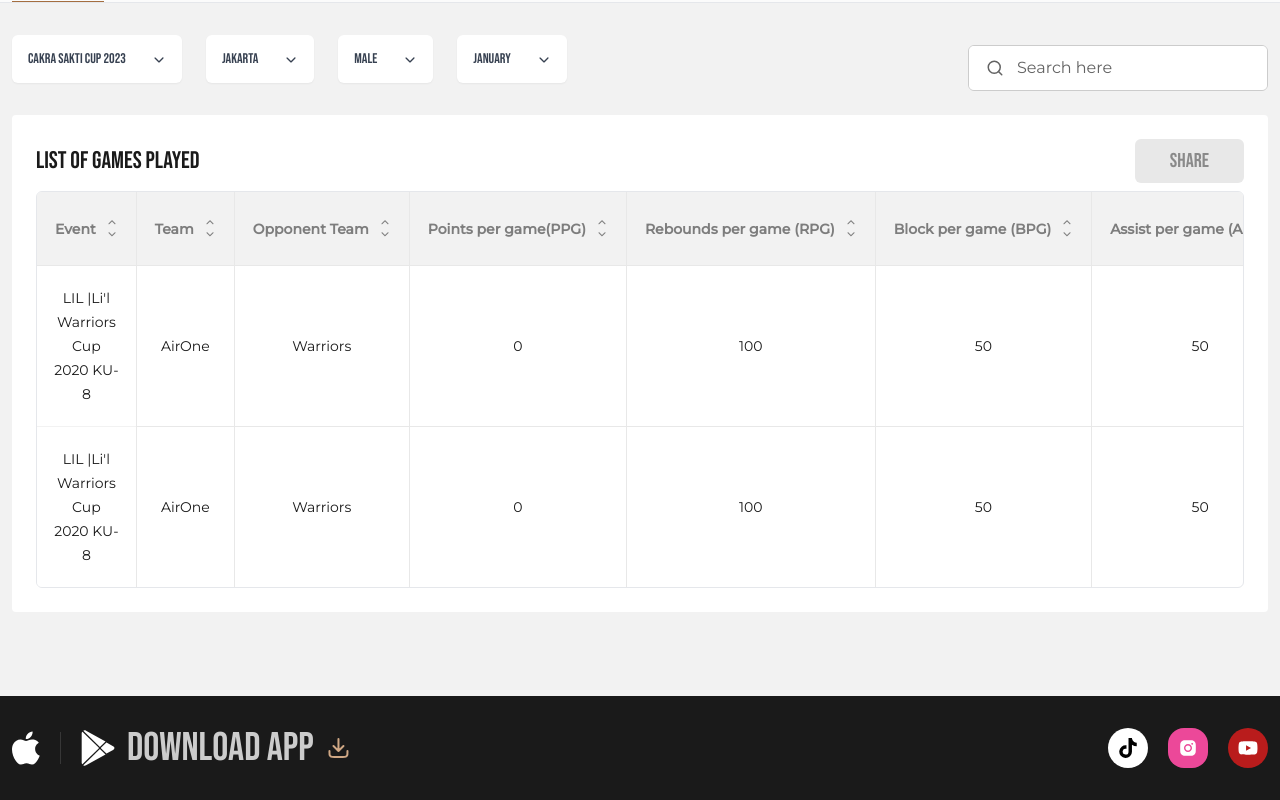
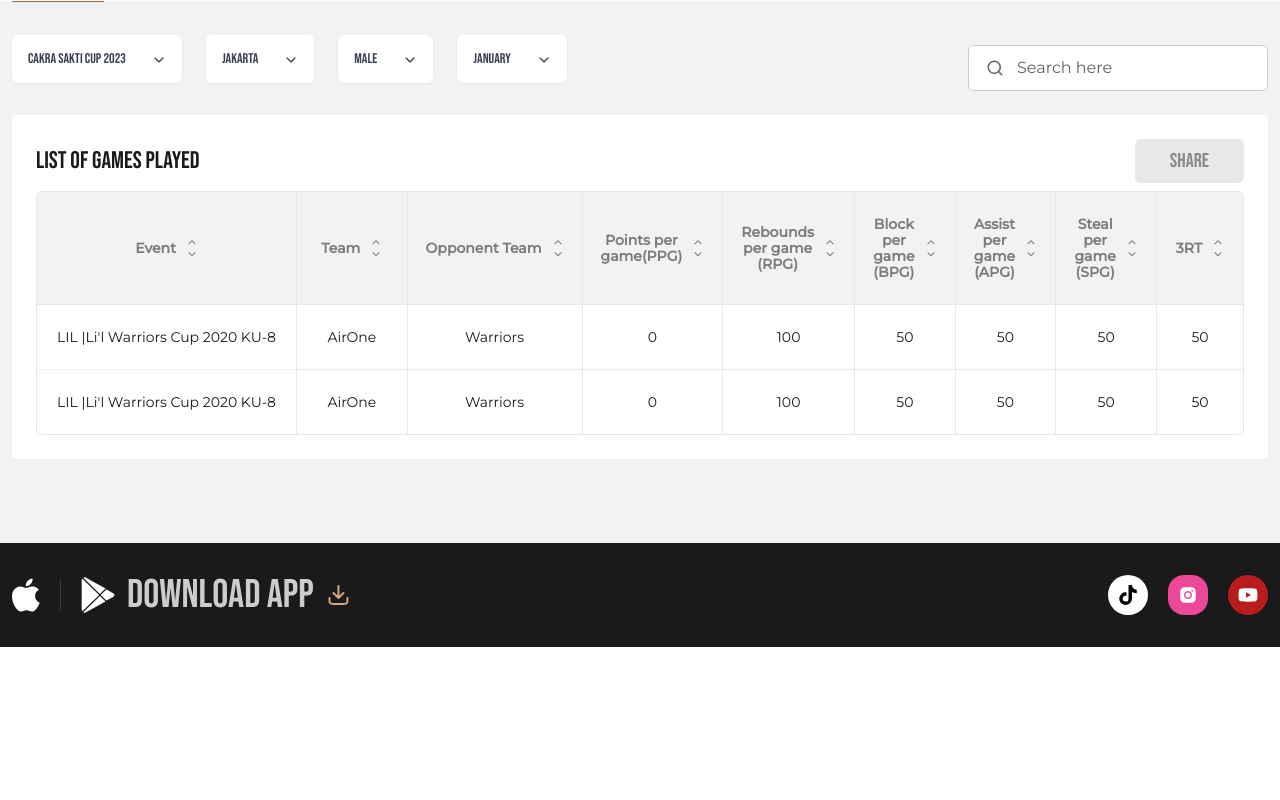
Before and after one commit to Abdullah-Al-Akash/fotogrid-frontend, a React (Vite) app: page /players in a window 1280 px wide. Shown: the part 1349-2149 px from the top of the page. After the commit the page ends 1996 px from the top, so only its background shows below. Built offline with nearby package versions, Linux system fonts and the light colour scheme.

Commit message:
solve scroll bar issue in players page

```diff
--- a/src/Components/Players/taps/Stats.jsx
+++ b/src/Components/Players/taps/Stats.jsx
@@ -60,32 +60,42 @@ const Stats = () => {
                   </th>
                   <th className="text-[14px] md:w-[103px]  text-[#7D7D7D] p-[24px] border border-[#E8E8E8] border-t-0">
                     <button className="flex items-center justify-center gap-[10px] text-center w-full">
-                      <span>Points per game(PPG)</span>{" "}
+                      <span className="whitespace-normal">
+                        Points per game(PPG)
+                      </span>{" "}
                       <img src="/Arrow.png" alt="drop down" />
                     </button>
                   </th>
                   <th className="text-[14px]  md:w-[103px] text-[#7D7D7D] p-[24px] border border-[#E8E8E8] border-t-0">
                     <button className="flex items-center justify-center gap-[10px] text-center w-full">
-                      <span>Rebounds per game (RPG)</span>{" "}
+                      <span className="whitespace-normal">
+                        Rebounds per game (RPG)
+                      </span>{" "}
                       <img src="/Arrow.png" alt="drop down" />
                     </button>
                   </th>
                   <th className="text-[14px] md:w-[103px]  text-[#7D7D7D] p-[24px] border border-[#E8E8E8] border-t-0">
                     <button className="flex items-center justify-center gap-[10px] text-center w-full">
-                      <span>Block per game (BPG)</span>{" "}
+                      <span className="whitespace-normal">
+                        Block per game (BPG)
+                      </span>{" "}
                       <img src="/Arrow.png" alt="drop down" />
                     </button>
                   </th>
                   <th className="text-[14px] md:w-[103px]  text-[#7D7D7D] p-[24px] border border-[#E8E8E8] border-t-0">
                     <button className="flex items-center justify-center gap-[10px] text-center w-full">
-                      <span>Assist per game (APG)</span>{" "}
+                      <span className="whitespace-normal">
+                        Assist per game (APG)
+                      </span>{" "}
                       <img src="/Arrow.png" alt="drop down" />
                     </button>
                   </th>
                   <th className="text-[14px] md:w-[103px]  text-[#7D7D7D] p-[24px] border border-[#E8E8E8] border-t-0">
                     <button className="flex items-center justify-center gap-[10px] text-center w-full">
                       {" "}
-                      <span>Steal per game (SPG)</span>{" "}
+                      <span className="whitespace-normal">
+                        Steal per game (SPG)
+                      </span>{" "}
                       <img src="/Arrow.png" alt="drop down" />
                     </button>
                   </th>
@@ -98,7 +108,7 @@ const Stats = () => {
               </thead>
               <tbody>
                 <tr>
-                  <td className="px-[17px] border-t-0 bg-white border-l-0 border-b-0 text-center py-[20px] text-[#1A1A1A] leading-[24px] text-[14px] border-r-[1px] border border-[#E8E8E8]">
+                  <td className="px-[17px] border-t-0 bg-white border-l-0 border-b-0 text-center py-[20px] text-[#1A1A1A] leading-[24px] text-[14px] border-r-[1px] border border-[#E8E8E8] whitespace-nowrap">
                     LIL |Li'l Warriors Cup 2020 KU-8
                   </td>
                   <td className="px-[17px] text-center py-[20px] border-b-0 text-[#1A1A1A] leading-[24px] text-[14px] border border-[#E8E8E8]">
```
